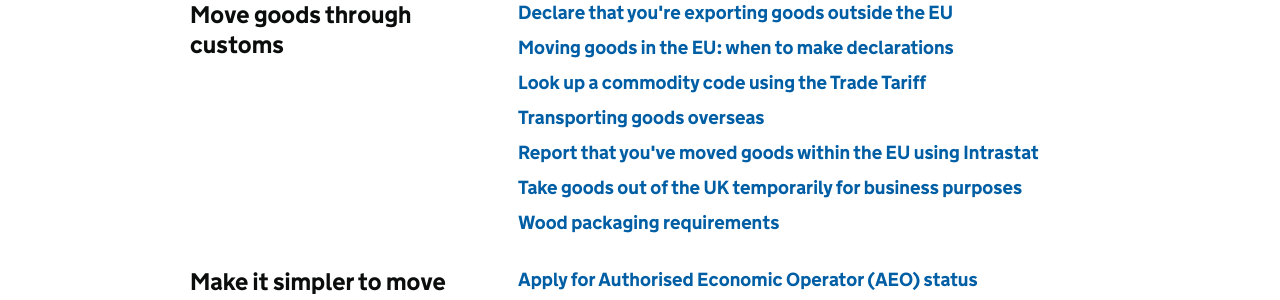
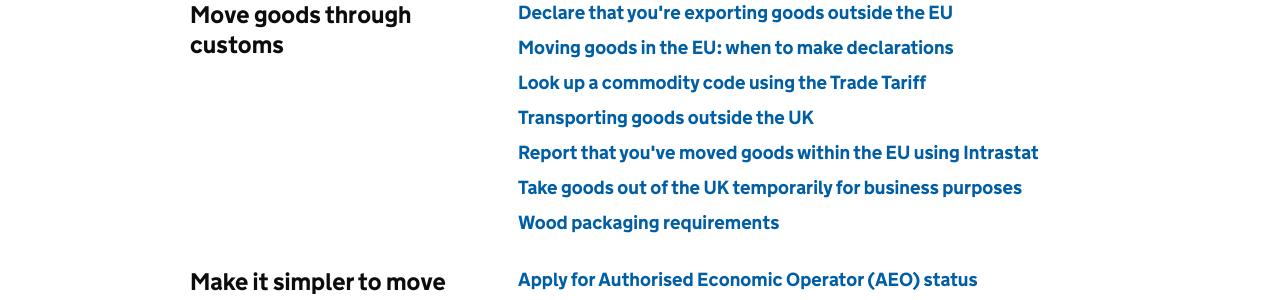
Before and after one commit to alphagov/govuk-import-export-prototype, a Jekyll site: the page built from topic/business-and-self-employed/exporting-and-doing-business-abroad.html, in a window 1280 px wide and 900 px high, scrolled down 1363 px. Shown: the part 154-454 px from the top of the window. Built offline with Jekyll 4.4.1, drawn with Linux system fonts in a browser that asks for light colours.

Commit message:
Update exporting-and-doing-business-abroad.html

```diff
--- a/topic/business-and-self-employed/exporting-and-doing-business-abroad.html
+++ b/topic/business-and-self-employed/exporting-and-doing-business-abroad.html
@@ -79,7 +79,7 @@ index_lists:
        url: '/guide/move-goods-eu/when-to-make-declaration.html'
      - name: Look up a commodity code using the Trade Tariff
        url: '/start/trade-tariff.html'
-     - name: Transporting goods overseas
+     - name: Transporting goods outside the UK
        url: '/shipping-goods.html'
      - name: Report that you've moved goods within the EU using Intrastat
        url: '/guide/report-moved-goods-intrastat/when-you-must-register.html'
```
